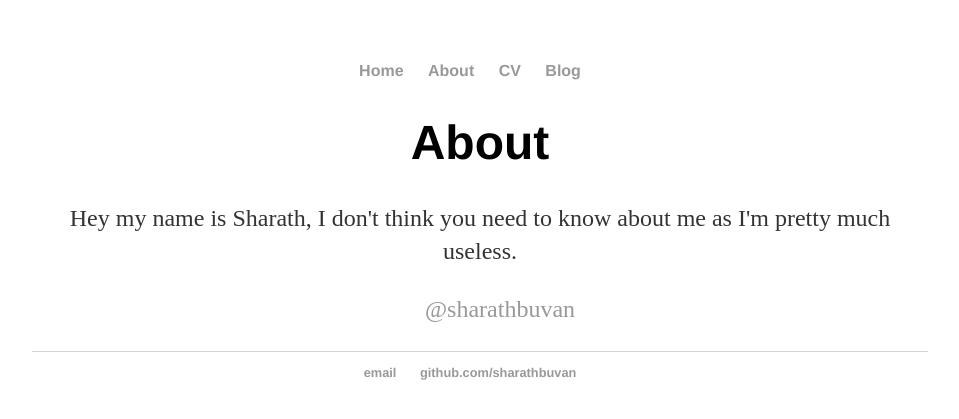
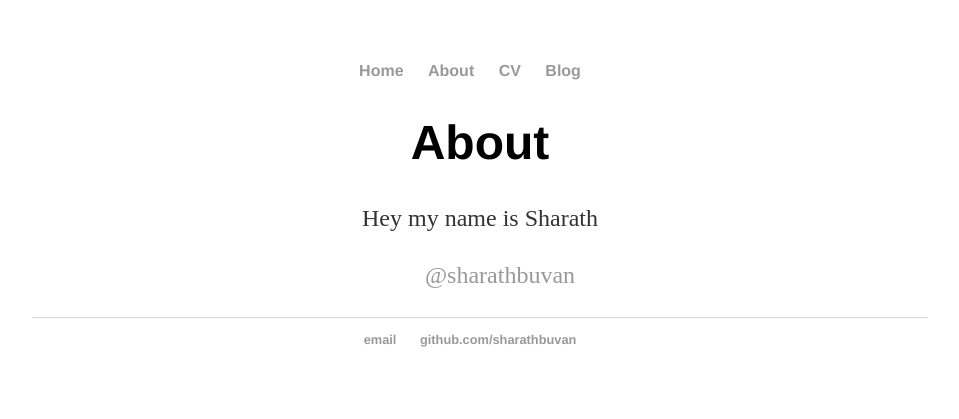
Before and after one commit to sharathbuvan/sharathbuvan.github.io, a Jekyll site: the page built from about/index.html, in a window 1280 px wide. Shown: the top 419 px of the page, without its empty margins (160-1119 px from the left). Built offline with Jekyll 4.4.1, drawn with Linux system fonts in a browser that asks for light colours.

Commit message:
Update index.html

```diff
--- a/about/index.html
+++ b/about/index.html
@@ -5,7 +5,7 @@ title: About Sharath Kumar
 
 		<div class="about">
 			<h1>About</h1>
-			<p>Hey my name is Sharath, I don't think you need to know about me as I'm pretty much useless.</p>
+			<p>Hey my name is Sharath </p>
 
 			<ul class="contacts" style="list-style-type: none;">
 				<li><a href="https://twitter.com/sharathbuvan">@sharathbuvan</a></li>
```
